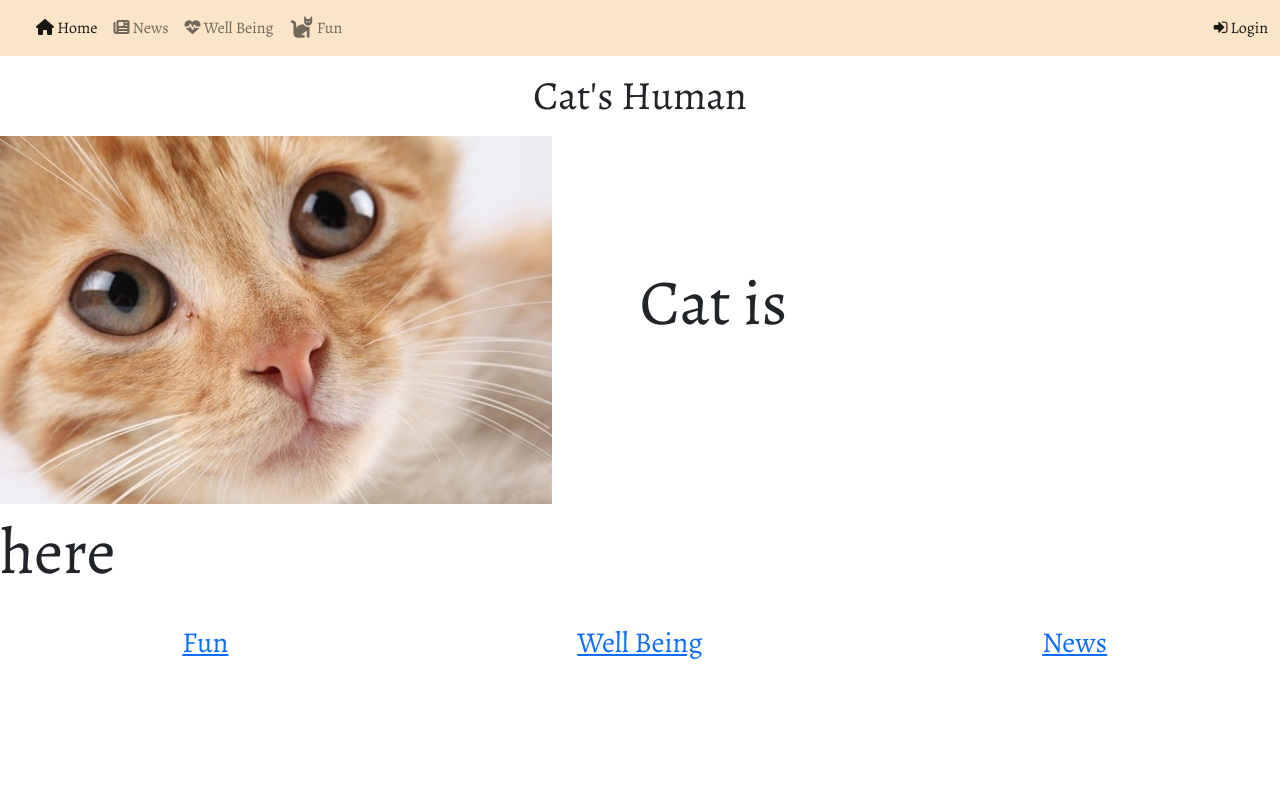
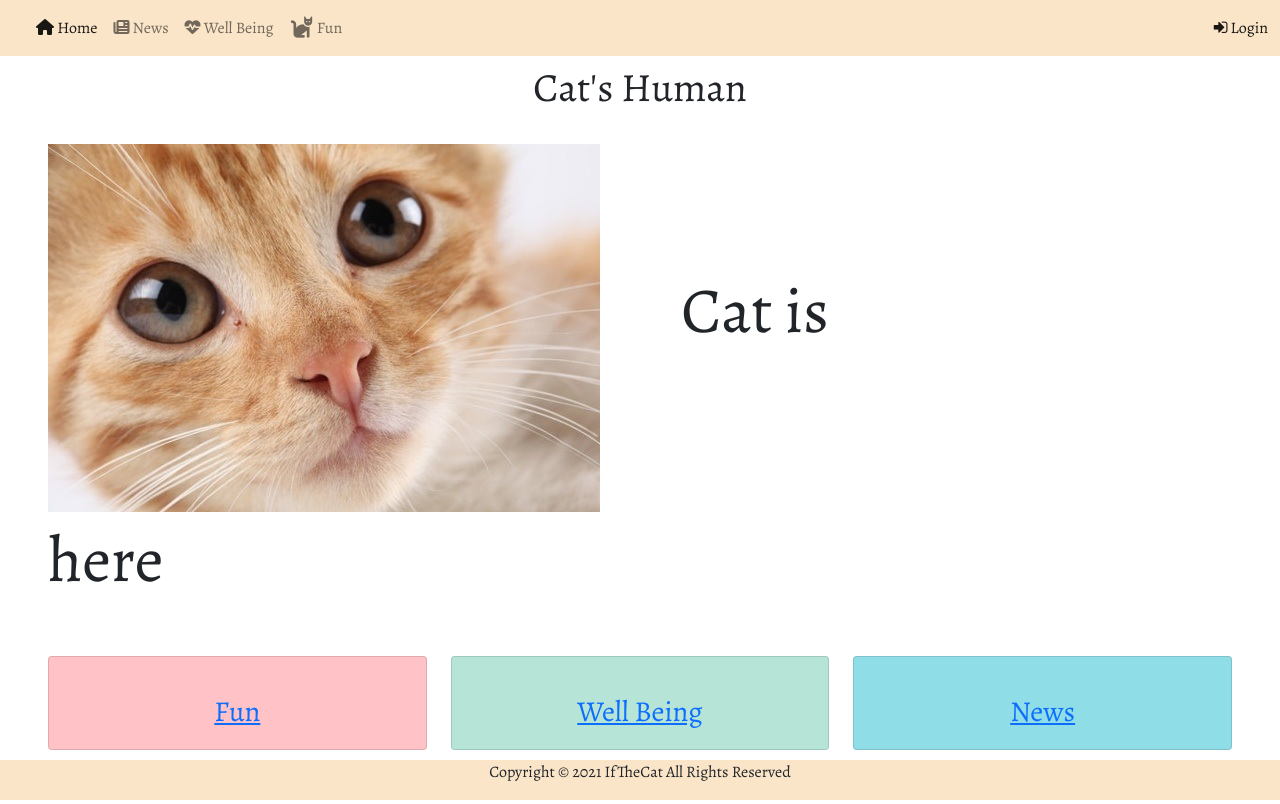
Before and after one commit to mpaskal/ifthecat, a website: page index.html in a window 1280 px wide. Shown: the top 804 px of the page. Drawn offline with nearby package versions, Linux system fonts and the light colour scheme.

Commit message:
Add other pages and footer

```diff
--- a/assets/css/style.css
+++ b/assets/css/style.css
@@ -14,15 +14,15 @@ section:nth-child(3) {
 }
 
 section:nth-child(4) {
-  background: lightgreen;
+  background: #8fdde7;
 }
 
 section:nth-child(5) {
-  background: purple;
+  background: #b6e5d8;
 }
 
 section:nth-child(6) {
-  background: blue;
+  background: #ffc2c7;
 }
 
 .cards {
@@ -104,4 +104,24 @@ header h2 {
   font-size: 4rem;
 }
 
+.fun {
+  background-color: #ffc2c7;
+}
+
+.well-being {
+  background-color: #b6e5d8;
+}
+
+.news {
+  background-color: #8fdde7;
+}
+
+.footer {
+  position: fixed;
+  left: 0;
+  bottom: 0;
+  width: 100%;
+  background-color: #fbe5c8;
+  text-align: center;
+}
 /*# sourceMappingURL=style.css.map */
--- a/assets/js/scripts.js
+++ b/assets/js/scripts.js
@@ -3,6 +3,7 @@ var msgs = new Array(
   "Cat's Human",
   "Cat's Lover",
   "Veterinarian",
+  "Breeders",
   "Business for Cats and their Humans"
 );
 
--- a/index.html
+++ b/index.html
@@ -28,7 +28,7 @@
 
     <!-- section 1 -->
     <section id="home">
-      <nav class="navbar navbar-expand-lg navbar-light">
+      <nav class="navbar fixed-top navbar-expand-lg navbar-light">
         <div class="container-fluid">
           <a class="navbar-brand" href="#"></a>
           <button
@@ -73,11 +73,10 @@
           </div>
         </div>
       </nav>
-      <div class="containter-fluid"></div>
-
-      <div class="row">
+      <div class="containter-fluid p-5">
+      <div class="row my-3">
         <div class="col">
-          <h1 class="text-center mt-3 mb-3" id="catWatchers">Cats Humans</h1>
+          <h1 class="text-center mb-3" id="catWatchers">Cats Humans</h1>
         </div>
       </div>
       <div class="row">
@@ -88,24 +87,40 @@
       <!-- row 3 -->
         <div class="row">
           <div class="col">
-        <div class="home-links"><a href="#fun">Fun</a></div>
+            <div class="card fun mt-5">
+              <div class="card-body">
+                <div class="home-links"><a href="#fun">Fun</a></div>
+              </div>
+            </div>
           </div>
           <div class="col">
-            <div class="home-links"><a href="#wellbeing">Well Being</a></div>
+            <div class="card well-being mt-5">
+              <div class="card-body">
+                <div class="home-links"><a href="#wellbeing">Well Being</a></div>
+              </div>
+            </div>
           </div>
-           <div class="col">
-            <div class="home-links"><a href="#news">News</a></div>
+            <div class="col">
+              <div class="card news mt-5">
+                <div class="card-body">
+                  <div class="home-links"><a href="#news">News</a></div>
+                </div>
+              </div>
           </div>
         </div>
-        <!-- row 4 -->
       </div>
+    </div>
+    <div class="footer">
+       <p>Copyright &copy; <script>document.write(new Date().getFullYear())</script> IfTheCat All Rights Reserved</p>
+    </div>
     </section>
     <!-- section 2 -->
-    <section id="fun"></section>
+    <section id="news"></section>
     <!-- section 3 -->
     <section id="wellbeing"></section>
     <!-- section 4 -->
-    <section id="news"></section>
+    <section id="fun"></section>
+
 
     <!-- Java Script -->
     <script
```
Also changed, not shown: fun.html (added), news.html (added), wellbeing.html (added).
